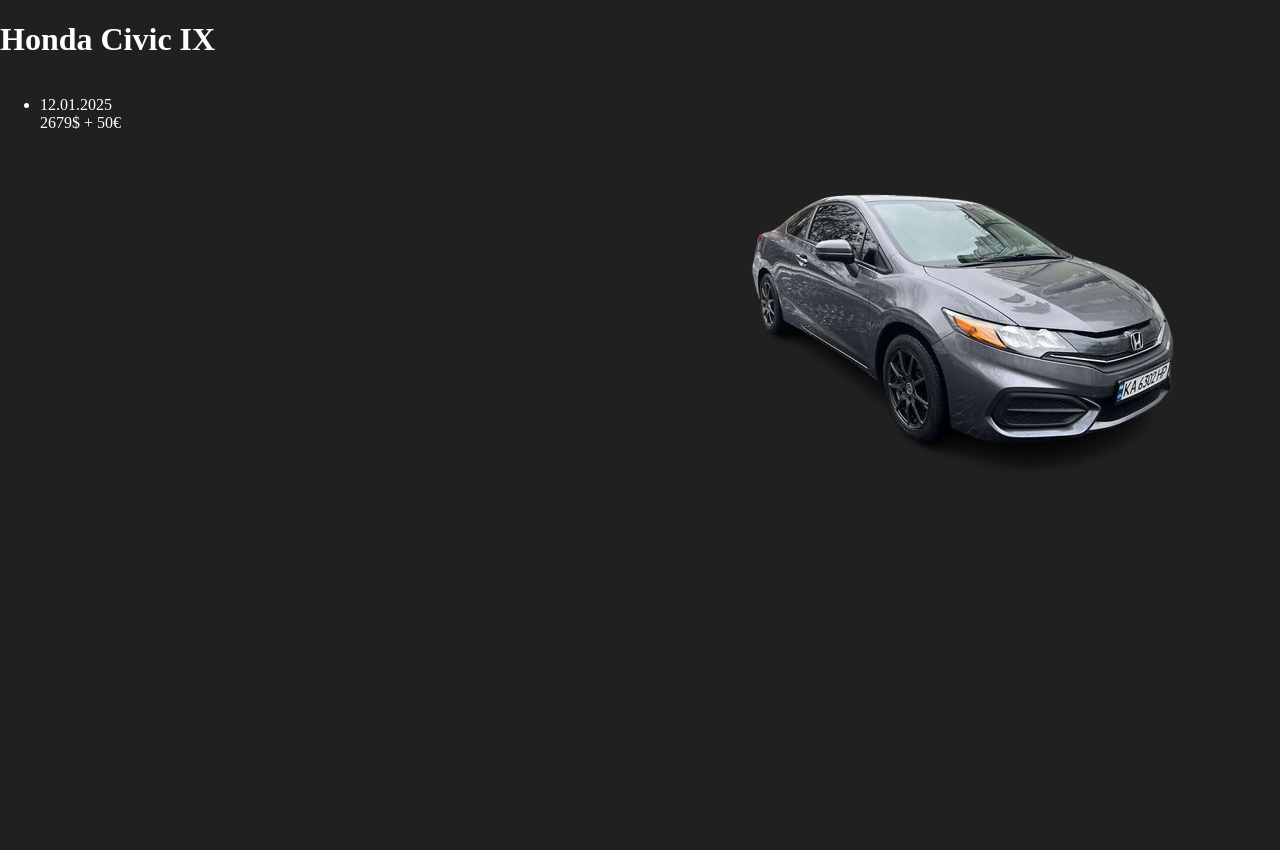
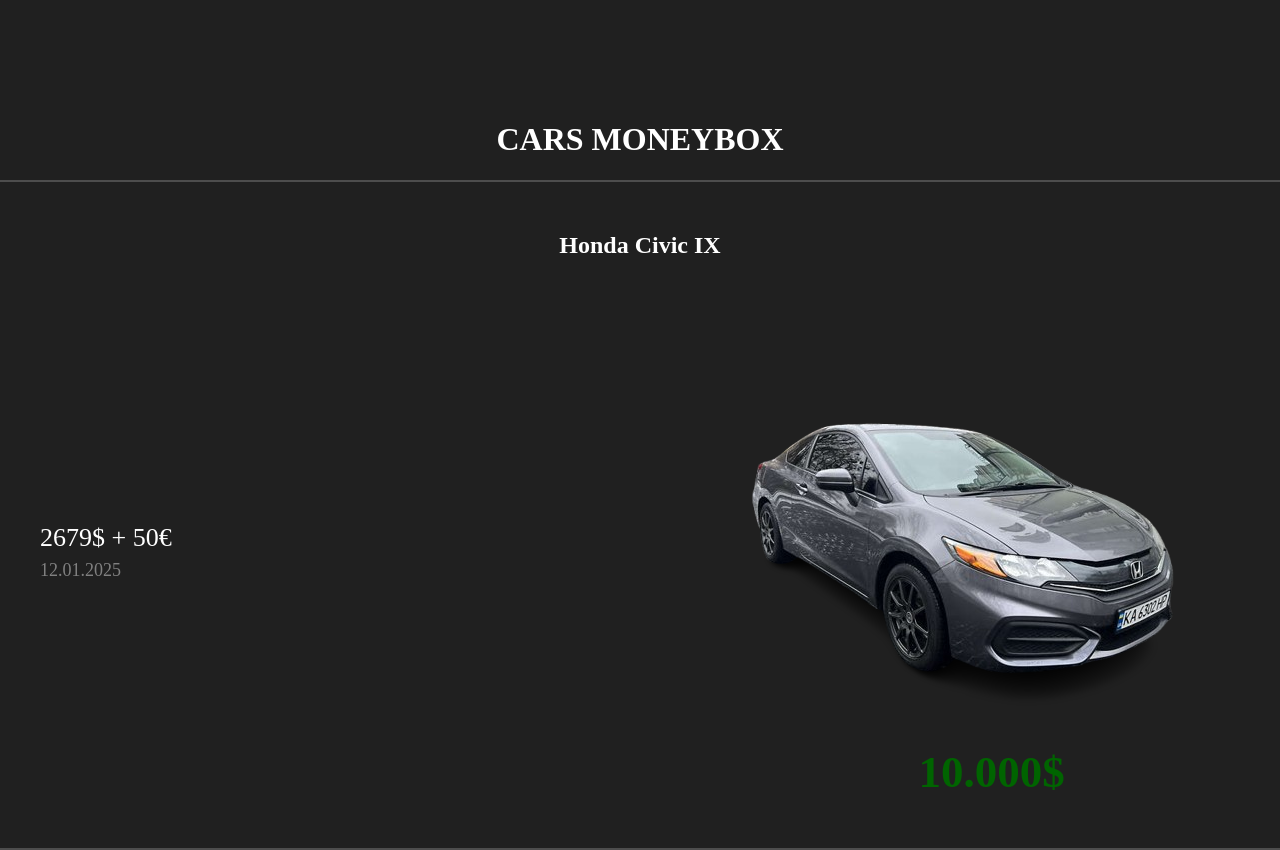
Before and after one commit to 1Creak/honda, a plain HTML site: page index.html in a window 1280 px wide. Before the commit the page ends 800 px from the top, so only its background shows below. Drawn offline with Linux system fonts and the light colour scheme.

Commit message:
added style and change html

```diff
--- a/index.html
+++ b/index.html
@@ -10,18 +10,21 @@
     <title>Honda</title>
 </head>
 <body>
-    <header>
-
+    <header class="container">
+        <h1>Cars moneybox</h1>
     </header>
     <main>
 
         <div class="civic container">
-            <h1>Honda Civic IX</h1>
+            <h2>Honda Civic IX</h2>
             <div class="civic-money">
                 <ul>
-                    <li><span>12.01.2025</span><br />2679$ + 50€</li>
+                    <li>2679$ + 50€<br/><span>12.01.2025</span></li>
                 </ul>
-                <img src="img/honda_civic__578890956fx-removebg-preview.png" alt="civic">
+                <div class="civic-img">
+                    <img src="img/honda_civic__578890956fx-removebg-preview.png" alt="civic"><br/>
+                    <span>10.000$</span>
+                </div>
             </div>
 
         </div>
--- a/style.css
+++ b/style.css
@@ -4,14 +4,47 @@ body{
     background-color: #202020;
     color: white;
 }
+ul li{
+    list-style-type: none;
+    font-size: 26px;
+    span{
+        font-size: 18px;
+        color: gray;
+
+    }
+}
+header{
+    padding-top: 100px;
+    h1{
+        text-align: center;
+        text-transform: uppercase;
+    }
+}
 .container{
     max-width: 1280px;
     margin: 0 auto;
 }
 .civic{
+    border-top: 2px solid rgba(255, 255, 255, 0.2);
+    border-bottom: 2px solid rgba(255, 255, 255, 0.2);
+    padding: 50px 0;
+    h2{
+        text-align: center;
+        margin-top: 0;
+        margin-bottom: 50px;
+    }
     .civic-money{
         display: flex;
         justify-content: space-between;
+        align-items: center;
     }
 
+    .civic-img{
+        text-align: center;
+        span{
+            color: darkgreen;
+            font-weight: 700;
+            font-size: 45px;
+        }
+    }
 }
```
